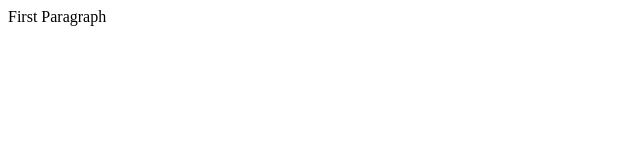
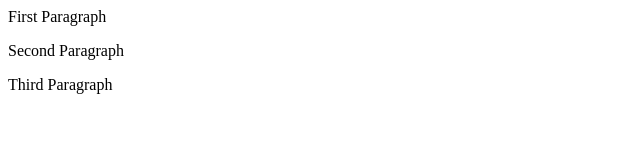
Before and after one commit to prashant572010/learning-git, a plain HTML site: page index.html in a window 1280 px wide. Shown: the whole page, without its empty margins (0-640 px from the left). Drawn offline with Linux system fonts and the light colour scheme.

Commit message:
Update index.html

```diff
--- a/index.html
+++ b/index.html
@@ -2,5 +2,7 @@
 <head>
   <title> Page Title </title>
   <p> First Paragraph </p>
+  <p> Second Paragraph </p>
+  <p> Third Paragraph </p>
 </head>
 </html>
```
